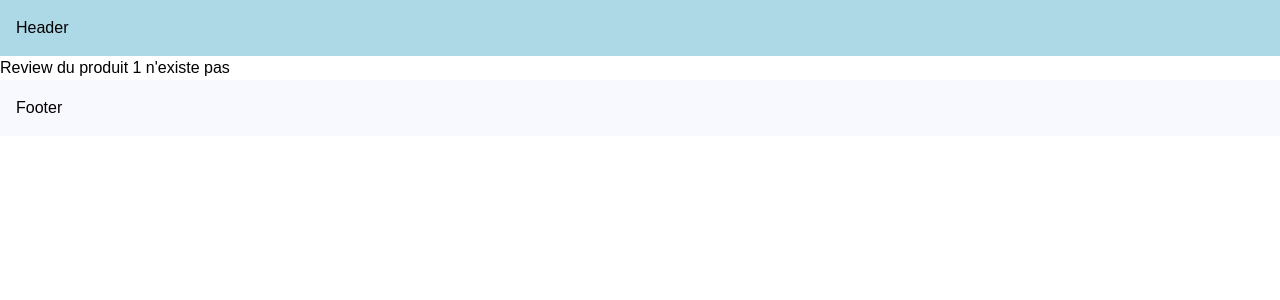
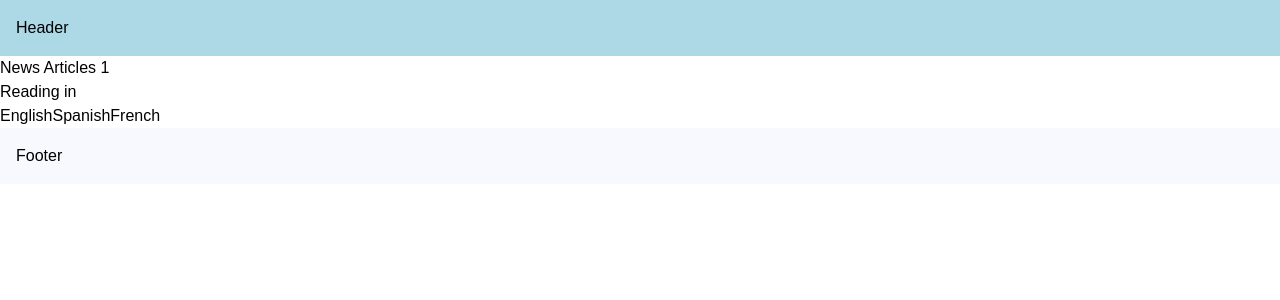
Before and after one commit to Rimao416/NextBootcamp, a Next.js app: page /articles/1 in a window 1280 px wide. Before the commit this address had no page. Shown: the top 300 px of the page. Built offline with nearby package versions, Linux system fonts and the light colour scheme.

Commit message:
06_SearchParams

```diff
--- /dev/null
+++ b/app/articles/[articleId]/page.tsx
@@ -0,0 +1,24 @@
+import Link from "next/link";
+export default async function NewsArticle({
+  params,
+  searchParams,
+}: {
+  params: Promise<{ articleId: string }>;
+  searchParams: Promise<{ lang?: "en" | "es" | "fr" }>;
+}) {
+  const articleId = await params;
+  const locale = await searchParams;
+  return (
+    <>
+      <div>
+        <h1>News Articles {articleId.articleId}</h1>
+        <p>Reading in {locale.lang}</p>
+      </div>
+      <div>
+        <Link href={`/articles/id?lang=en`}>English</Link>
+        <Link href={`/articles/id?lang=es`}>Spanish</Link>
+        <Link href={`/articles/id?lang=fr`}>French</Link>
+      </div>
+    </>
+  );
+}
```
